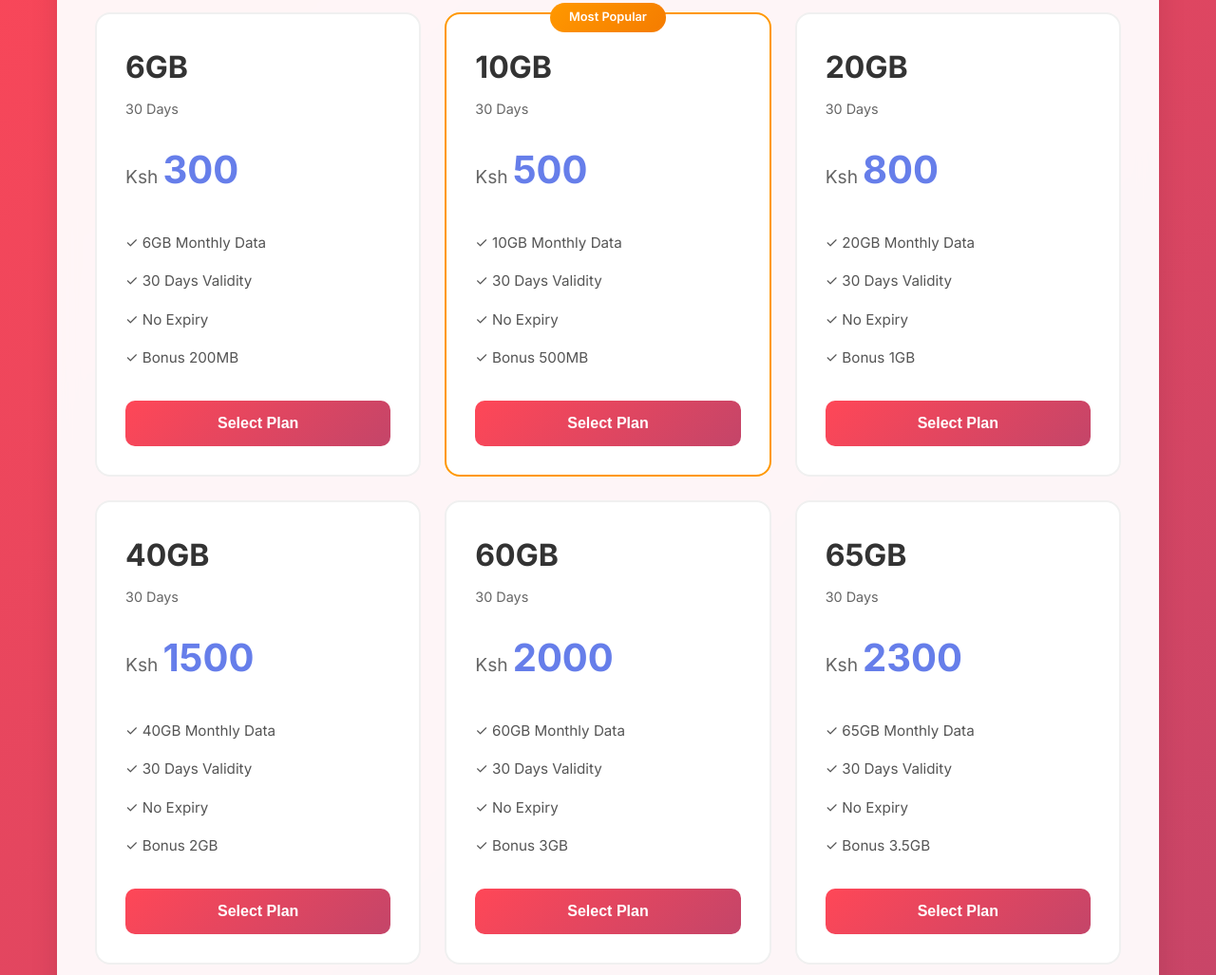
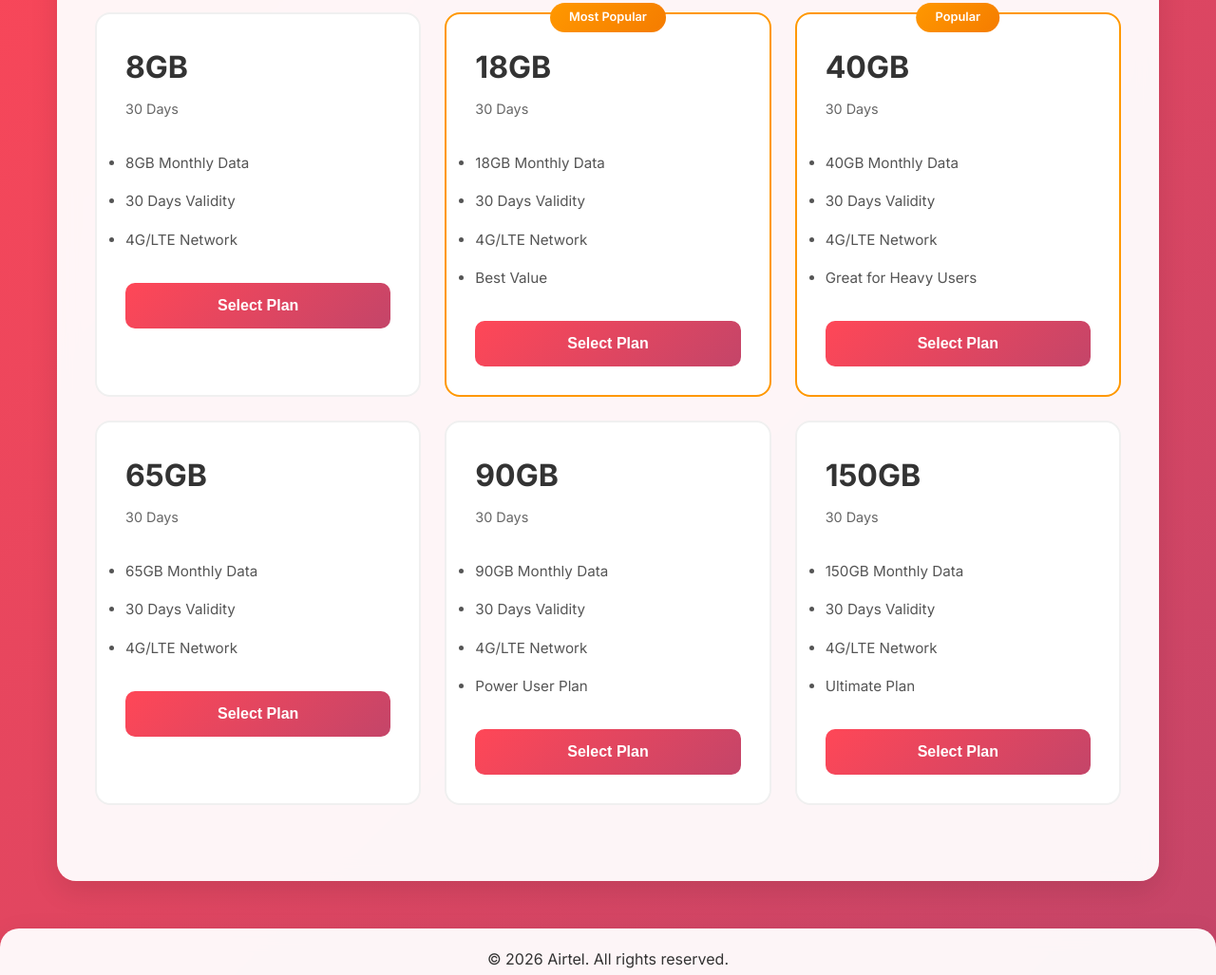
Before and after one commit to okoaflex-max/bestdata, a website: page public/index.html in a window 1280 px wide. Shown: the part 375-1402 px from the top of the page at 95% size. Drawn offline with Linux system fonts and the light colour scheme.

Commit message:
Update data plans with new pricing: 8GB/299, 18GB/499, 40GB/999, 65GB/1499, 90GB/1999, 150GB/2499

```diff
--- a/public/index.html
+++ b/public/index.html
@@ -35,112 +35,99 @@
             <section class="section" id="plans-section">
                 <h2>Select Your Data Plan</h2>
                 <div class="plans-grid">
-                    <div class="plan-card" data-plan="6GB" data-price="300">
+                    <div class="plan-card" data-plan="8GB" data-price="299">
                         <div class="plan-header">
-                            <h3>6GB</h3>
+                            <h3>8GB</h3>
                             <span class="plan-duration">30 Days</span>
                         </div>
-                        <div class="plan-price">
-                            <span class="currency">Ksh</span>
-                            <span class="amount">300</span>
+                        <div class="plan-features">
+                            <ul>
+                                <li>8GB Monthly Data</li>
+                                <li>30 Days Validity</li>
+                                <li>4G/LTE Network</li>
+                            </ul>
                         </div>
-                        <ul class="plan-features">
-                            <li>✓ 6GB Monthly Data</li>
-                            <li>✓ 30 Days Validity</li>
-                            <li>✓ No Expiry</li>
-                            <li>✓ Bonus 200MB</li>
-                        </ul>
                         <button class="select-plan-btn">Select Plan</button>
                     </div>
 
-                    <div class="plan-card popular" data-plan="10GB" data-price="500">
+                    <div class="plan-card popular" data-plan="18GB" data-price="499">
                         <div class="popular-badge">Most Popular</div>
                         <div class="plan-header">
-                            <h3>10GB</h3>
+                            <h3>18GB</h3>
                             <span class="plan-duration">30 Days</span>
                         </div>
-                        <div class="plan-price">
-                            <span class="currency">Ksh</span>
-                            <span class="amount">500</span>
+                        <div class="plan-features">
+                            <ul>
+                                <li>18GB Monthly Data</li>
+                                <li>30 Days Validity</li>
+                                <li>4G/LTE Network</li>
+                                <li>Best Value</li>
+                            </ul>
                         </div>
-                        <ul class="plan-features">
-                            <li>✓ 10GB Monthly Data</li>
-                            <li>✓ 30 Days Validity</li>
-                            <li>✓ No Expiry</li>
-                            <li>✓ Bonus 500MB</li>
-                        </ul>
                         <button class="select-plan-btn">Select Plan</button>
                     </div>
 
-                    <div class="plan-card" data-plan="20GB" data-price="800">
-                        <div class="plan-header">
-                            <h3>20GB</h3>
-                            <span class="plan-duration">30 Days</span>
-                        </div>
-                        <div class="plan-price">
-                            <span class="currency">Ksh</span>
-                            <span class="amount">800</span>
-                        </div>
-                        <ul class="plan-features">
-                            <li>✓ 20GB Monthly Data</li>
-                            <li>✓ 30 Days Validity</li>
-                            <li>✓ No Expiry</li>
-                            <li>✓ Bonus 1GB</li>
-                        </ul>
-                        <button class="select-plan-btn">Select Plan</button>
-                    </div>
-
-                    <div class="plan-card" data-plan="40GB" data-price="1500">
+                    <div class="plan-card popular" data-plan="40GB" data-price="999">
+                        <div class="popular-badge">Popular</div>
                         <div class="plan-header">
                             <h3>40GB</h3>
                             <span class="plan-duration">30 Days</span>
                         </div>
-                        <div class="plan-price">
-                            <span class="currency">Ksh</span>
-                            <span class="amount">1500</span>
+                        <div class="plan-features">
+                            <ul>
+                                <li>40GB Monthly Data</li>
+                                <li>30 Days Validity</li>
+                                <li>4G/LTE Network</li>
+                                <li>Great for Heavy Users</li>
+                            </ul>
                         </div>
-                        <ul class="plan-features">
-                            <li>✓ 40GB Monthly Data</li>
-                            <li>✓ 30 Days Validity</li>
-                            <li>✓ No Expiry</li>
-                            <li>✓ Bonus 2GB</li>
-                        </ul>
                         <button class="select-plan-btn">Select Plan</button>
                     </div>
 
-                    <div class="plan-card" data-plan="60GB" data-price="2000">
-                        <div class="plan-header">
-                            <h3>60GB</h3>
-                            <span class="plan-duration">30 Days</span>
-                        </div>
-                        <div class="plan-price">
-                            <span class="currency">Ksh</span>
-                            <span class="amount">2000</span>
-                        </div>
-                        <ul class="plan-features">
-                            <li>✓ 60GB Monthly Data</li>
-                            <li>✓ 30 Days Validity</li>
-                            <li>✓ No Expiry</li>
-                            <li>✓ Bonus 3GB</li>
-                        </ul>
-                        <button class="select-plan-btn">Select Plan</button>
-                    </div>
-
-                    <div class="plan-card" data-plan="65GB" data-price="2300">
+                    <div class="plan-card" data-plan="65GB" data-price="1499">
                         <div class="plan-header">
                             <h3>65GB</h3>
                             <span class="plan-duration">30 Days</span>
                         </div>
-                        <div class="plan-price">
-                            <span class="currency">Ksh</span>
-                            <span class="amount">2300</span>
+                        <div class="plan-features">
+                            <ul>
+                                <li>65GB Monthly Data</li>
+                                <li>30 Days Validity</li>
+                                <li>4G/LTE Network</li>
+                            </ul>
                         </div>
-                        <ul class="plan-features">
-                            <li>✓ 65GB Monthly Data</li>
-                            <li>✓ 30 Days Validity</li>
-                            <li>✓ No Expiry</li>
-                            <li>✓ Bonus 3.5GB</li>
-                        </ul>
+                        <button class="select-plan-btn">Select Plan</button>
+                    </div>
+
+                    <div class="plan-card" data-plan="90GB" data-price="1999">
+                        <div class="plan-header">
+                            <h3>90GB</h3>
+                            <span class="plan-duration">30 Days</span>
+                        </div>
+                        <div class="plan-features">
+                            <ul>
+                                <li>90GB Monthly Data</li>
+                                <li>30 Days Validity</li>
+                                <li>4G/LTE Network</li>
+                                <li>Power User Plan</li>
+                            </ul>
+                        </div>
+                        <button class="select-plan-btn">Select Plan</button>
+                    </div>
+
+                    <div class="plan-card" data-plan="150GB" data-price="2499">
+                        <div class="plan-header">
+                            <h3>150GB</h3>
+                            <span class="plan-duration">30 Days</span>
+                        </div>
+                        <div class="plan-features">
+                            <ul>
+                                <li>150GB Monthly Data</li>
+                                <li>30 Days Validity</li>
+                                <li>4G/LTE Network</li>
+                                <li>Ultimate Plan</li>
+                            </ul>
+                        </div>
                         <button class="select-plan-btn">Select Plan</button>
                     </div>
                 </div>
```
